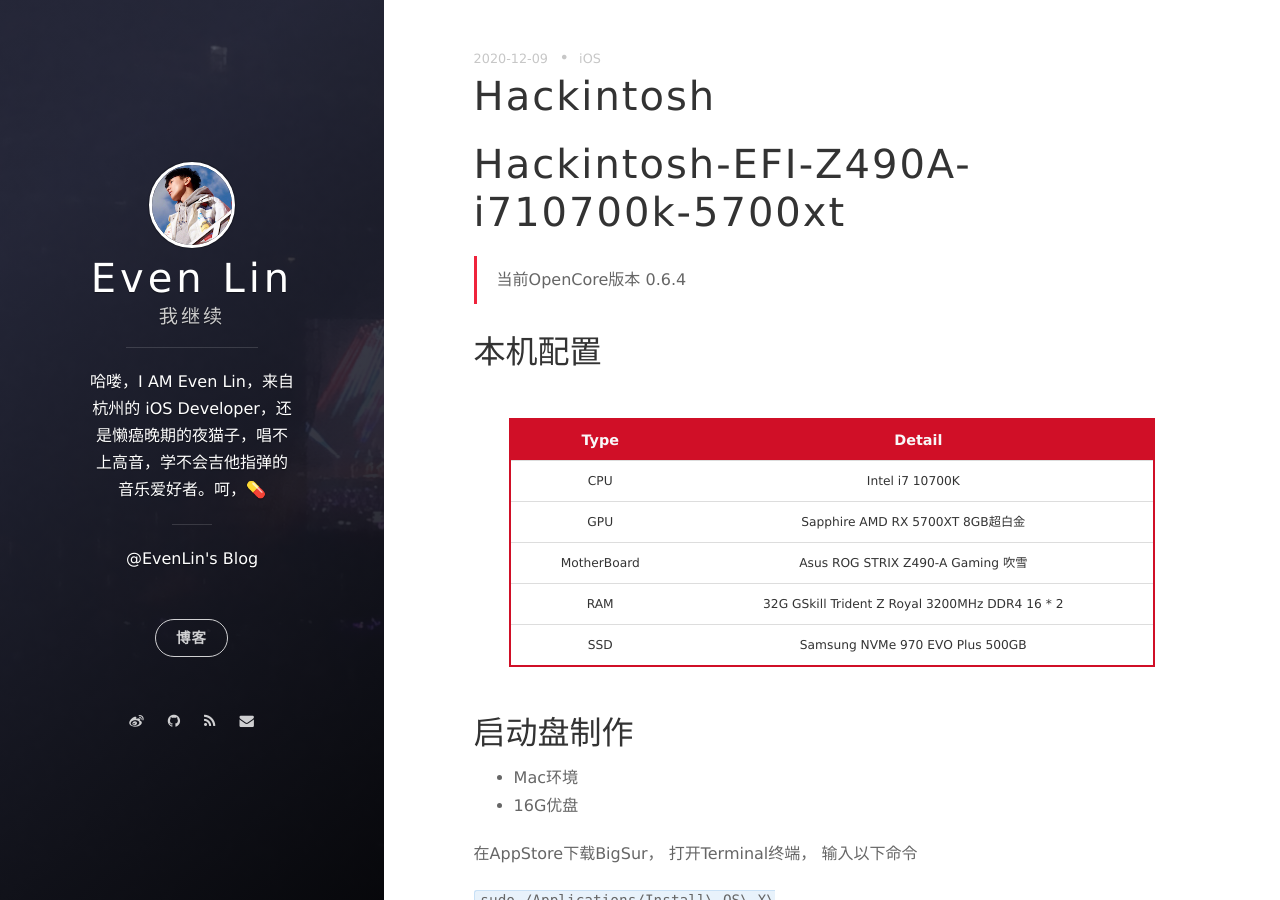
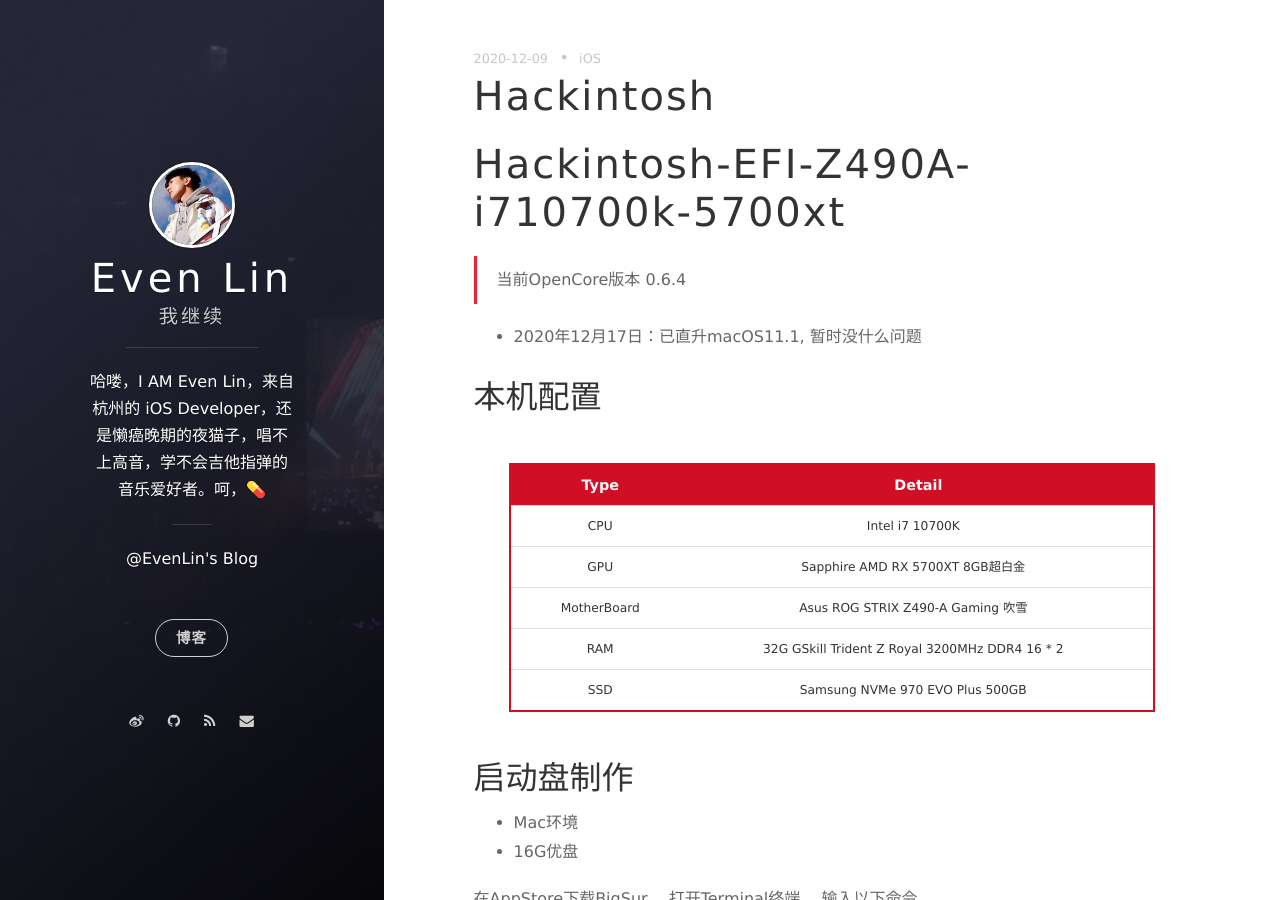
Before and after one commit to evenlinyf/evenlinyf.github.io, a Jekyll site: the page built from _posts/2020-12-09-Hackintosh.md, in a window 1280 px wide and 900 px high. Built offline with Jekyll 4.4.1, drawn with Linux system fonts in a browser that asks for light colours; nearby versions of some CDN libraries; comment, search, counter and statistics services are not loaded.

Commit message:
update macOS11.1

```diff
--- a/_posts/2020-12-09-Hackintosh.md
+++ b/_posts/2020-12-09-Hackintosh.md
@@ -10,6 +10,8 @@
 # Hackintosh-EFI-Z490A-i710700k-5700xt
 
 > 当前OpenCore版本 0.6.4
+
+- 2020年12月17日：已直升macOS11.1, 暂时没什么问题
 
 ## 本机配置
 
```
Also changed, not shown: other parts of _posts/2020-12-09-Hackintosh.md (+0 -2 lines).
